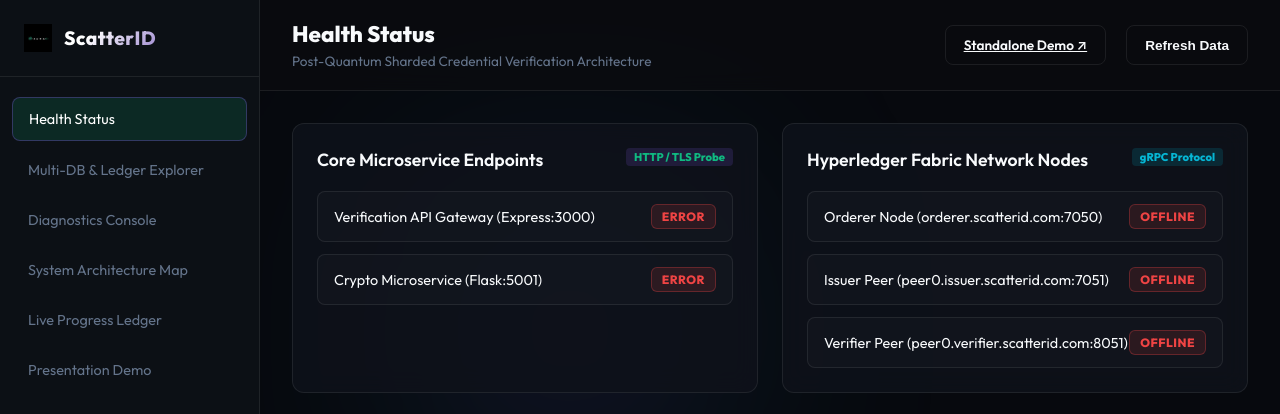
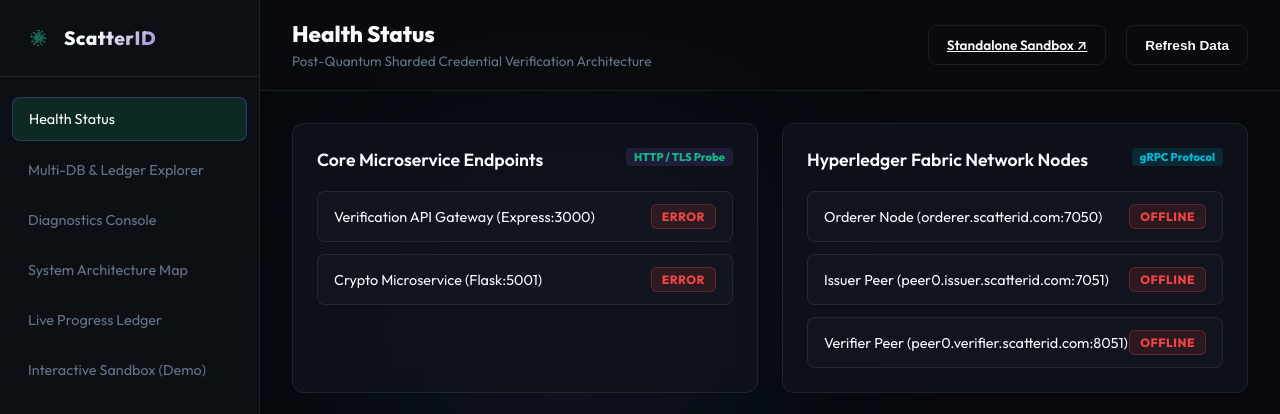
Before and after one commit to 0x4rc4n3/Project, a website: page components/project-dashboard/public/index.html in a window 1280 px wide. Shown: the top 414 px of the page. Drawn offline with nearby package versions, Linux system fonts and the light colour scheme; no server answers.

Commit message:
feat(dashboard): integrate icon.png logo and full MVP UI theme across console and demo portal

```diff
--- a/components/project-dashboard/public/index.html
+++ b/components/project-dashboard/public/index.html
@@ -13,7 +13,7 @@
   <!-- Sidebar Navigation -->
   <nav class="sidebar">
     <div class="logo">
-      <img src="logo.png" alt="ScatterID Logo" class="brand-logo-img">
+      <img src="icon.png" alt="ScatterID Logo" class="brand-logo-img">
       <span class="logo-text">ScatterID</span>
     </div>
     <ul class="nav-links">
@@ -22,7 +22,7 @@
       <li><a href="#" class="nav-link" data-tab="tab-diagnostics">Diagnostics Console</a></li>
       <li><a href="#" class="nav-link" data-tab="tab-architecture">System Architecture Map</a></li>
       <li><a href="#" class="nav-link" data-tab="tab-progress">Live Progress Ledger</a></li>
-      <li><a href="#" class="nav-link" data-tab="tab-demo">Presentation Demo</a></li>
+      <li><a href="#" class="nav-link" data-tab="tab-demo">Interactive Sandbox (Demo)</a></li>
     </ul>
     <div class="sidebar-footer">
       <div class="system-tag">
@@ -43,7 +43,7 @@
         <p class="subtitle">Post-Quantum Sharded Credential Verification Architecture</p>
       </div>
       <div class="header-right">
-        <a href="/demo" target="_blank" class="btn btn-outline" style="margin-right: 8px;">Standalone Demo ↗</a>
+        <a href="/demo" target="_blank" class="btn btn-outline" style="margin-right: 8px;">Standalone Sandbox ↗</a>
         <button class="btn btn-outline" id="refresh-all-btn">Refresh Data</button>
       </div>
     </header>
@@ -333,7 +333,7 @@
         </div>
       </section>
 
-      <!-- Tab Content: Presentation Demo (In-Dashboard Embedded Portal) -->
+      <!-- Tab Content: Interactive Sandbox Demo (MVP Theme) -->
       <section id="tab-demo" class="tab-pane">
         <div class="view-toggle-container mb-6" style="justify-content: center; margin-bottom: 24px;">
           <button class="toggle-btn active" id="btn-view-client-tab" data-view="client">Client Experience</button>
```
Also changed, not shown: components/project-dashboard/public/demo.html (+1 -1 lines), components/project-dashboard/public/icon.png (added), icon.png (added).
